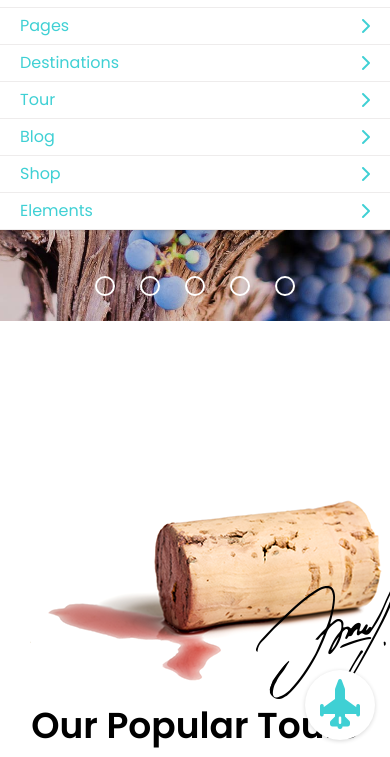
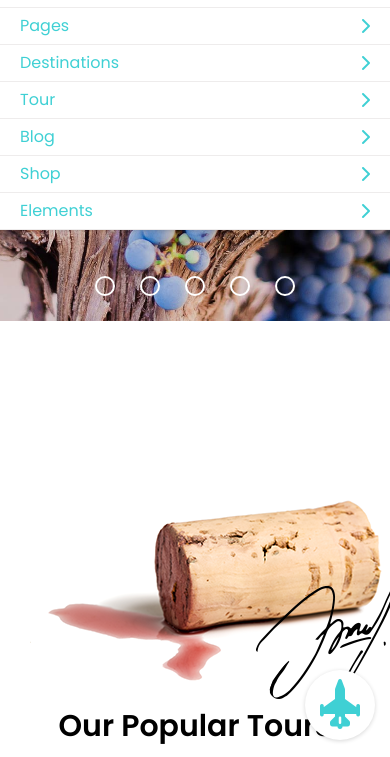
Before and after one commit to ducquanpham/ducquanpham.github.io-setsail, a plain HTML site: page index.html in a window 390 px wide. Shown: the part 79-836 px from the top of the page. Drawn offline with nearby package versions, Linux system fonts and the light colour scheme.

Commit message:
Update resposive.css

```diff
--- a/asset/css/resposive.css
+++ b/asset/css/resposive.css
@@ -185,7 +185,7 @@ nav{
 .footer__content-title h1,
 .home_product-title h1,
 .tour_content-title h1{
-    font-size: 3.6rem;
+    font-size: 3rem;
     padding: 10px 0;
     text-align: center;
 }
```
